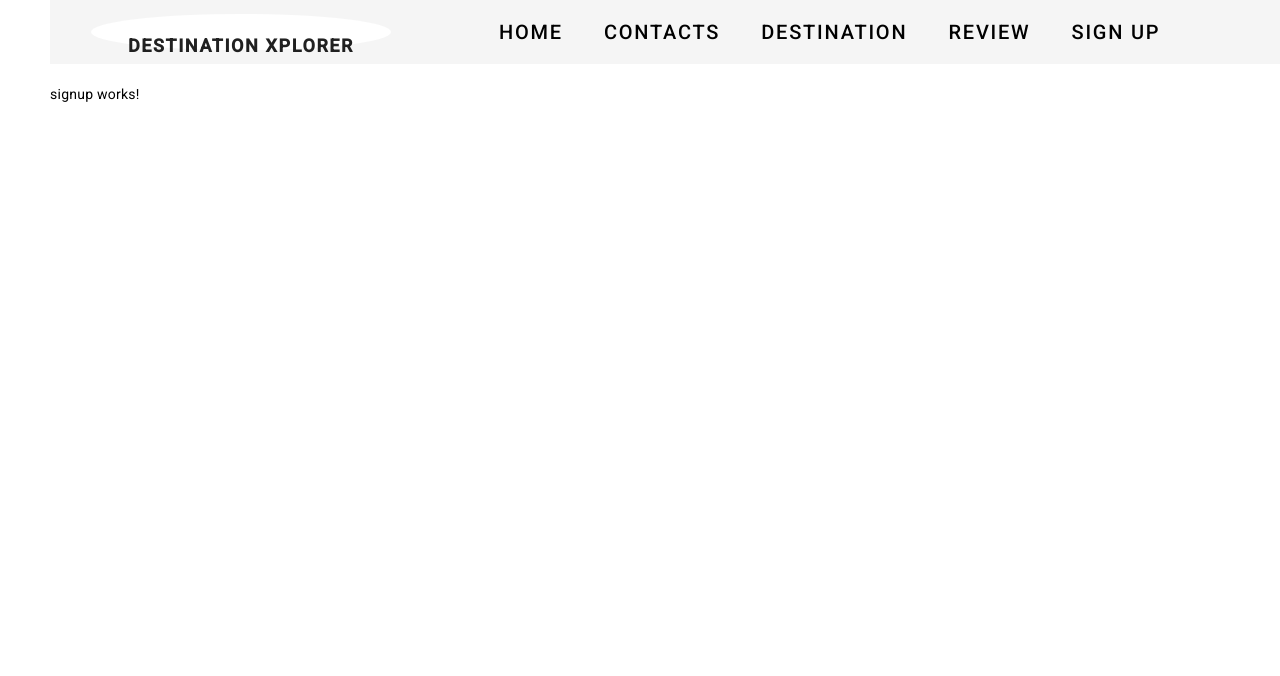
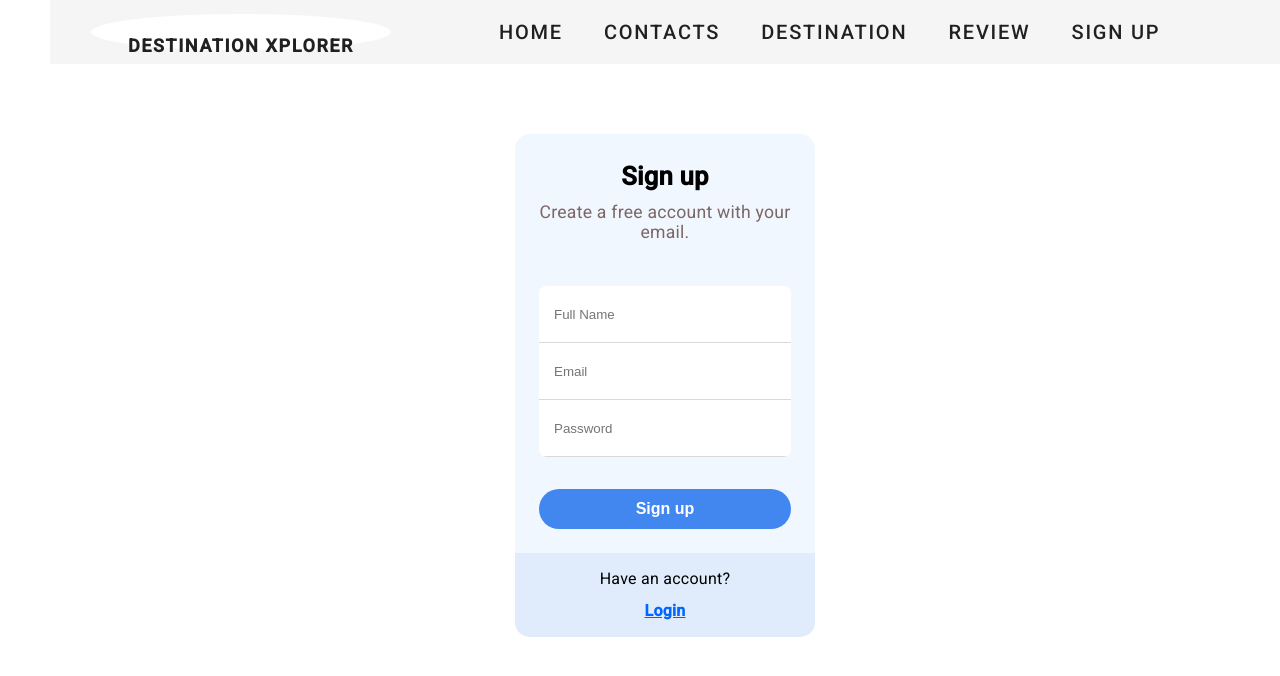
Before and after one commit to Bhoomichha/GroupProject, an Angular app in the folder Destination_Xplorer/: page /signup in a window 1280 px wide. Shown: the top 676 px of the page. Built offline with nearby package versions, Linux system fonts and the light colour scheme.

Commit message:
adding login component

```diff
--- a/Destination_Xplorer/src/app/app.component.scss
+++ b/Destination_Xplorer/src/app/app.component.scss
@@ -7,10 +7,7 @@
 }
 
 
-.red-links a {
-    color: rgb(0, 0, 0);
 
-}
 
 
 .red-links a {
--- a/Destination_Xplorer/src/app/app.module.ts
+++ b/Destination_Xplorer/src/app/app.module.ts
@@ -16,6 +16,8 @@ import { MatIconModule } from '@angular/material/icon';
 import { MatCommonModule } from '@angular/material/core';
 import { RouterModule } from '@angular/router';
 import { FormsModule } from '@angular/forms';
+import { LoginComponent } from './login/login.component';
+
 
 @NgModule({
   declarations: [
@@ -25,6 +27,8 @@ import { FormsModule } from '@angular/forms';
     SignupComponent,
     DestinationComponent,
     ContactsComponent,
+    LoginComponent,
+
   ],
   imports: [
     BrowserModule,
--- /dev/null
+++ b/Destination_Xplorer/src/app/login/login.component.html
@@ -0,0 +1 @@
+<p>login works!</p>
--- a/Destination_Xplorer/src/app/signup/signup.component.html
+++ b/Destination_Xplorer/src/app/signup/signup.component.html
@@ -1 +1,34 @@
-<p>signup works!</p>
+<!DOCTYPE html>
+<html lang="en">
+
+<head>
+    <meta charset="UTH-8">
+    <meta name="viewport" content="width=device-width, initial-scale=1.0">
+    <title>Register</title>
+    <link rel="stylesheet" href="signup.component.scss">
+</head>
+
+<body>
+    <div class="body">
+        <div class="container">
+            <form action="/register" method="POST">
+                <div class="head">
+                    <span>Sign up</span>
+                    <p>Create a free account with your email.</p>
+                </div>
+                <div class="inputs">
+                    <input type="text" placeholder="Full Name">
+                    <input type="email" placeholder="Email">
+                    <input type="password" placeholder="Password">
+                </div>
+                <button>Sign up</button>
+            </form>
+            <div class="form-footer">
+                <p>Have an account?</p> <a routerLink="../login" routerLinkActive="active">Login</a>
+            </div>
+        </div>
+    </div>
+    <router-outlet></router-outlet>
+</body>
+
+</html>
--- a/Destination_Xplorer/src/app/signup/signup.component.scss
+++ b/Destination_Xplorer/src/app/signup/signup.component.scss
@@ -0,0 +1,92 @@
+.container {
+    max-width: 300px;
+    background-color: #F1F7FE;
+    border-radius: 15px;
+    overflow: hidden;
+    margin: 0 auto;
+    margin-top: 50px;
+}
+
+form {
+    display: flex;
+    align-items: center;
+    flex-direction: column;
+    padding: 32px 24px 24px;
+    gap: 16px;
+    text-align: center;
+}
+
+form .head {
+    display: flex;
+    flex-direction: column;
+    gap: 16px;
+}
+
+form .head span {
+    font-size: 1.6rem;
+    font-weight: bolder;
+    color: black;
+}
+
+form .head p {
+    font-size: 1.1rem;
+    color: #7C6666;
+}
+
+form .inputs {
+    overflow: hidden;
+    background-color: #fff;
+    width: 100%;
+    margin: 1rem 0.5rem;
+    border-radius: 8px;
+    border-bottom: none;
+    outline: 0;
+}
+
+form .inputs input {
+    border: none;
+    outline: none;
+    padding: 8px 15px;
+    /* علشان اقدر اخلي البلاس هولدر من اول الفورم بديله نفس الويدس */
+    width: 100%;
+    height: 40px;
+    border-bottom: 1px solid rgba(128, 128, 128, 0.299);
+    font-weight: 200;
+}
+
+form button {
+    background-color: #4287ef;
+    color: white;
+    width: 100%;
+    height: 40px;
+    padding-top: 8px;
+    padding-bottom: 8px;
+    border: 0;
+    overflow: hidden;
+    border-radius: 25px;
+    font-size: 1rem;
+    font-weight: 600;
+    cursor: pointer;
+    transition: all 1s ease-in-out;
+}
+
+form button:hover {
+    background-color: #005ce6;
+}
+
+.form-footer {
+    background-color: #e0ecfb;
+    padding: 16px;
+    font-size: 1rem;
+    text-align: center;
+}
+
+.form-footer a {
+    font-weight: bolder;
+    color: #0066ff;
+    transition: all 3s ease-in-out;
+}
+
+.form-footer a:hover {
+    color: #005ce6;
+}
```
Also changed, not shown: Destination_Xplorer/src/app/login/login.component.ts (added, +10 -0 lines), Destination_Xplorer/src/app/login/login.component.scss (added), 1 other file (tests, documents, lock files or other folders).
